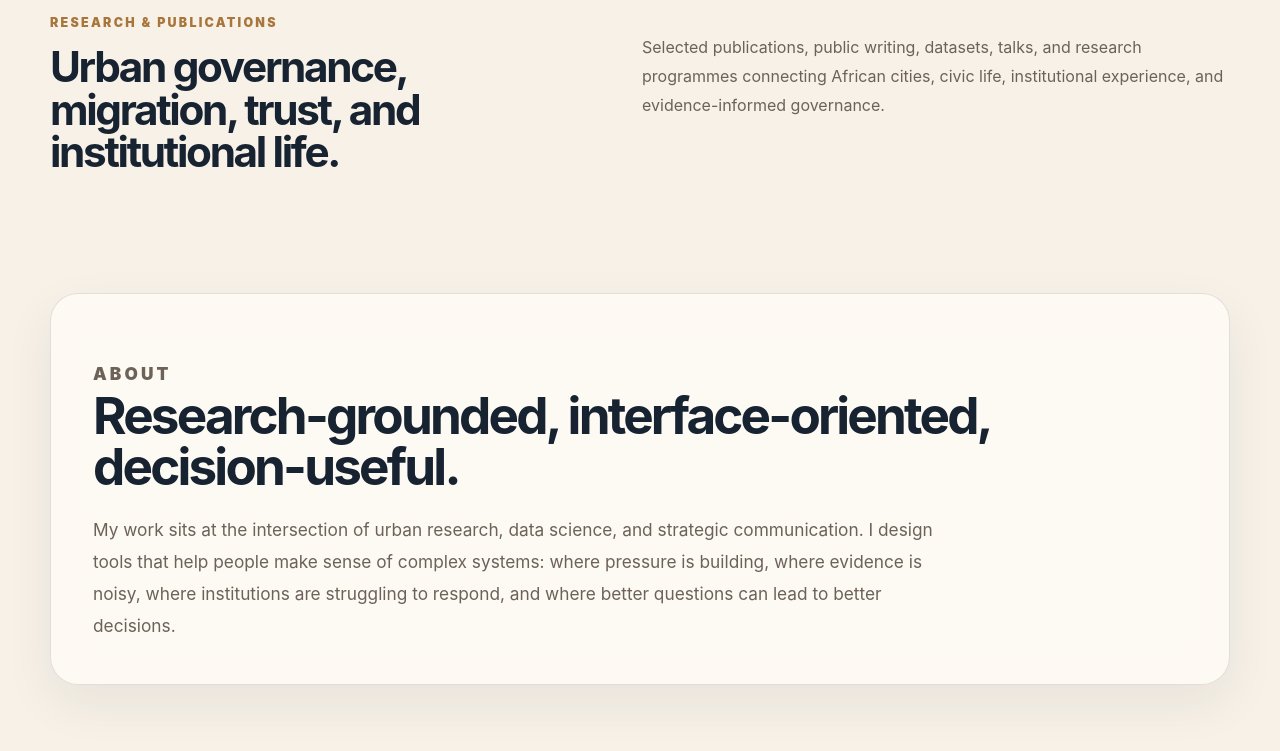
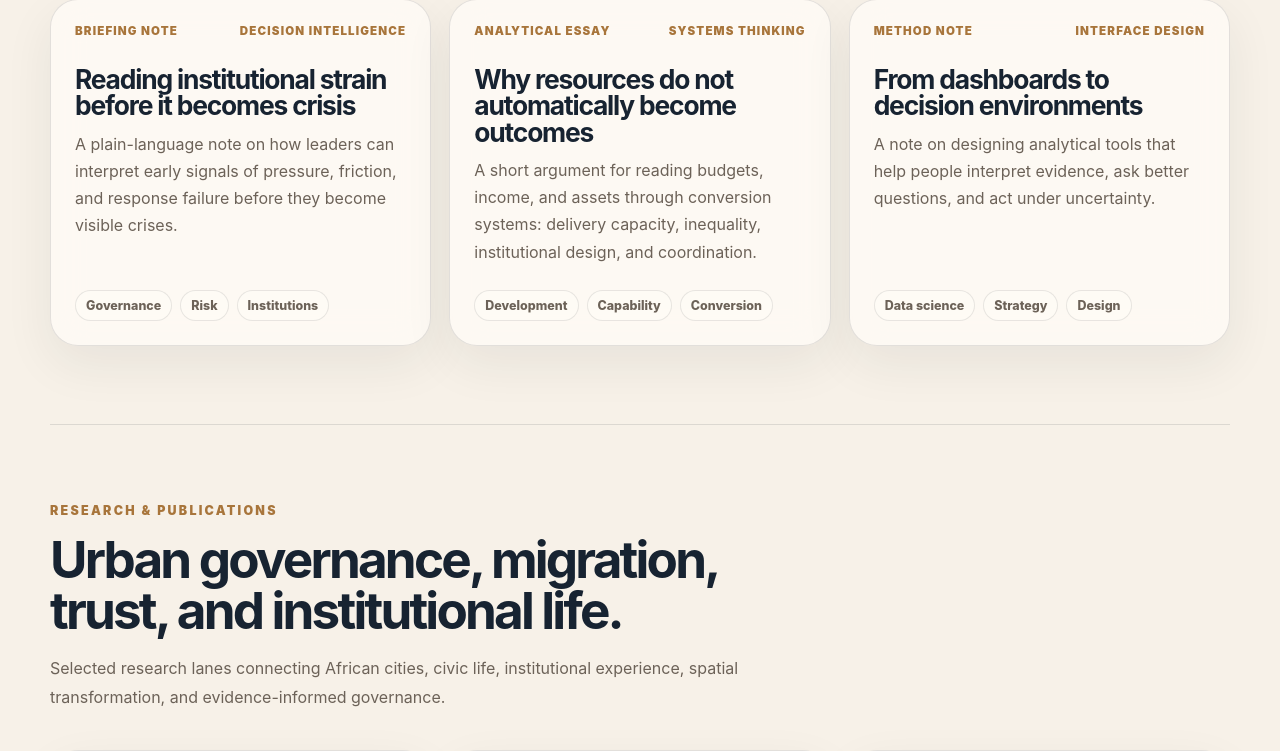
Before and after one commit to KabiriB/kabiri-bule-portfolio, a React (Vite) app: page / in a window 1280 px wide. Shown: the part 7469-8220 px from the top of the page. Built offline with nearby package versions, Linux system fonts and the light colour scheme.

Commit message:
Add recruiter-ready writing and research sections

```diff
--- a/src/App.css
+++ b/src/App.css
@@ -1654,3 +1654,78 @@ html {
     grid-template-columns: 1fr;
   }
 }
+/* ================================
+   Writing and Research cards
+   ================================ */
+
+.insights-section {
+  padding: 78px 0;
+  border-top: 1px solid var(--color-border);
+  scroll-margin-top: 120px;
+}
+
+.insights-grid {
+  display: grid;
+  grid-template-columns: repeat(3, minmax(0, 1fr));
+  gap: 18px;
+}
+
+.insight-card {
+  display: flex;
+  flex-direction: column;
+  min-height: 300px;
+  padding: 24px;
+}
+
+.insight-card-topline {
+  display: flex;
+  justify-content: space-between;
+  gap: 18px;
+  color: var(--color-bronze);
+  font-size: 0.72rem;
+  font-weight: 900;
+  letter-spacing: 0.1em;
+  text-transform: uppercase;
+}
+
+.insight-card h3 {
+  margin: 28px 0 12px;
+  color: var(--color-navy);
+  font-size: 1.65rem;
+  line-height: 1;
+  letter-spacing: -0.045em;
+}
+
+.insight-card p {
+  margin: 0;
+  color: var(--color-muted);
+  line-height: 1.7;
+}
+
+.insight-tags {
+  display: flex;
+  flex-wrap: wrap;
+  gap: 8px;
+  margin-top: auto;
+  padding-top: 24px;
+}
+
+.insight-tags span {
+  padding: 7px 10px;
+  border: 1px solid rgba(31, 37, 40, 0.1);
+  border-radius: 999px;
+  color: var(--color-muted);
+  background: rgba(255, 252, 246, 0.48);
+  font-size: 0.78rem;
+  font-weight: 800;
+}
+
+@media (max-width: 1040px) {
+  .insights-grid {
+    grid-template-columns: 1fr;
+  }
+
+  .insight-card {
+    min-height: auto;
+  }
+}
--- a/src/App.jsx
+++ b/src/App.jsx
@@ -7,6 +7,9 @@ import ExecutiveSignalRoom from "./components/ExecutiveSignalRoom";
 import GovernancePressureObservatory from "./components/GovernancePressureObservatory";
 import ResourceConversionLab from "./components/ResourceConversionLab";
 import RetailStrainSimulator from "./components/RetailStrainSimulator";
+import InsightCard from "./components/InsightCard";
+import { writingNotes } from "./data/writingNotes";
+import { researchItems } from "./data/researchItems";
 import { studios } from "./data/studios";
 
 function App() {
@@ -37,31 +40,43 @@ function App() {
       <ResourceConversionLab />
       <RetailStrainSimulator />
 
-      <section className="site-section split-section" id="writing">
-        <div>
+      <section className="site-section insights-section" id="writing">
+        <div className="section-heading">
           <p className="eyebrow">Writing / Briefing Notes</p>
           <h2>
             Clear thinking for public, organisational, and urban problems.
           </h2>
+          <p className="section-kicker">
+            Briefing notes, essays, and interpretive pieces that translate
+            research and analysis into usable strategic language for
+            collaborators, employers, public-sector partners, and senior
+            decision-makers.
+          </p>
         </div>
-        <p className="section-kicker">
-          Briefing notes, essays, and interpretive pieces that translate
-          research and analysis into usable strategic language for
-          collaborators, employers, public-sector partners, and senior
-          decision-makers.
-        </p>
+
+        <div className="insights-grid">
+          {writingNotes.map((item) => (
+            <InsightCard key={item.title} item={item} />
+          ))}
+        </div>
       </section>
 
-      <section className="site-section split-section" id="research">
-        <div>
+      <section className="site-section insights-section" id="research">
+        <div className="section-heading">
           <p className="eyebrow">Research & Publications</p>
           <h2>Urban governance, migration, trust, and institutional life.</h2>
+          <p className="section-kicker">
+            Selected research lanes connecting African cities, civic life,
+            institutional experience, spatial transformation, and
+            evidence-informed governance.
+          </p>
         </div>
-        <p className="section-kicker">
-          Selected publications, public writing, datasets, talks, and research
-          programmes connecting African cities, civic life, institutional
-          experience, and evidence-informed governance.
-        </p>
+
+        <div className="insights-grid">
+          {researchItems.map((item) => (
+            <InsightCard key={item.title} item={item} />
+          ))}
+        </div>
       </section>
 
       <section className="site-section about-section card" id="about">
--- /dev/null
+++ b/src/components/InsightCard.jsx
@@ -0,0 +1,21 @@
+function InsightCard({ item }) {
+  return (
+    <article className="insight-card card">
+      <div className="insight-card-topline">
+        <span>{item.type}</span>
+        <span>{item.status}</span>
+      </div>
+
+      <h3>{item.title}</h3>
+      <p>{item.description}</p>
+
+      <div className="insight-tags">
+        {item.tags.map((tag) => (
+          <span key={tag}>{tag}</span>
+        ))}
+      </div>
+    </article>
+  );
+}
+
+export default InsightCard;
--- /dev/null
+++ b/src/data/researchItems.js
@@ -0,0 +1,26 @@
+export const researchItems = [
+  {
+    title: "Urban governance, migration, and civic life",
+    type: "Research lane",
+    status: "Core focus",
+    description:
+      "Research on how people navigate public systems, claim belonging, participate, and experience institutions in unequal urban settings.",
+    tags: ["Migration", "Trust", "Civic life"],
+  },
+  {
+    title: "Quality of Life Survey analysis and urban indicators",
+    type: "Data lane",
+    status: "Applied research",
+    description:
+      "Survey and indicator-based analysis for understanding participation, service experience, inequality, institutional trust, and spatial difference.",
+    tags: ["Survey analysis", "Urban indicators", "QoL"],
+  },
+  {
+    title: "Spatial transformation and institutional visibility",
+    type: "Spatial lane",
+    status: "Urban diagnostics",
+    description:
+      "Place-based analysis of pressure, service strain, response gaps, and how institutions see — or fail to see — changing urban conditions.",
+    tags: ["GIS", "Spatial transformation", "Governance"],
+  },
+];
--- /dev/null
+++ b/src/data/writingNotes.js
@@ -0,0 +1,26 @@
+export const writingNotes = [
+  {
+    title: "Reading institutional strain before it becomes crisis",
+    type: "Briefing note",
+    status: "Decision intelligence",
+    description:
+      "A plain-language note on how leaders can interpret early signals of pressure, friction, and response failure before they become visible crises.",
+    tags: ["Governance", "Risk", "Institutions"],
+  },
+  {
+    title: "Why resources do not automatically become outcomes",
+    type: "Analytical essay",
+    status: "Systems thinking",
+    description:
+      "A short argument for reading budgets, income, and assets through conversion systems: delivery capacity, inequality, institutional design, and coordination.",
+    tags: ["Development", "Capability", "Conversion"],
+  },
+  {
+    title: "From dashboards to decision environments",
+    type: "Method note",
+    status: "Interface design",
+    description:
+      "A note on designing analytical tools that help people interpret evidence, ask better questions, and act under uncertainty.",
+    tags: ["Data science", "Strategy", "Design"],
+  },
+];
```
